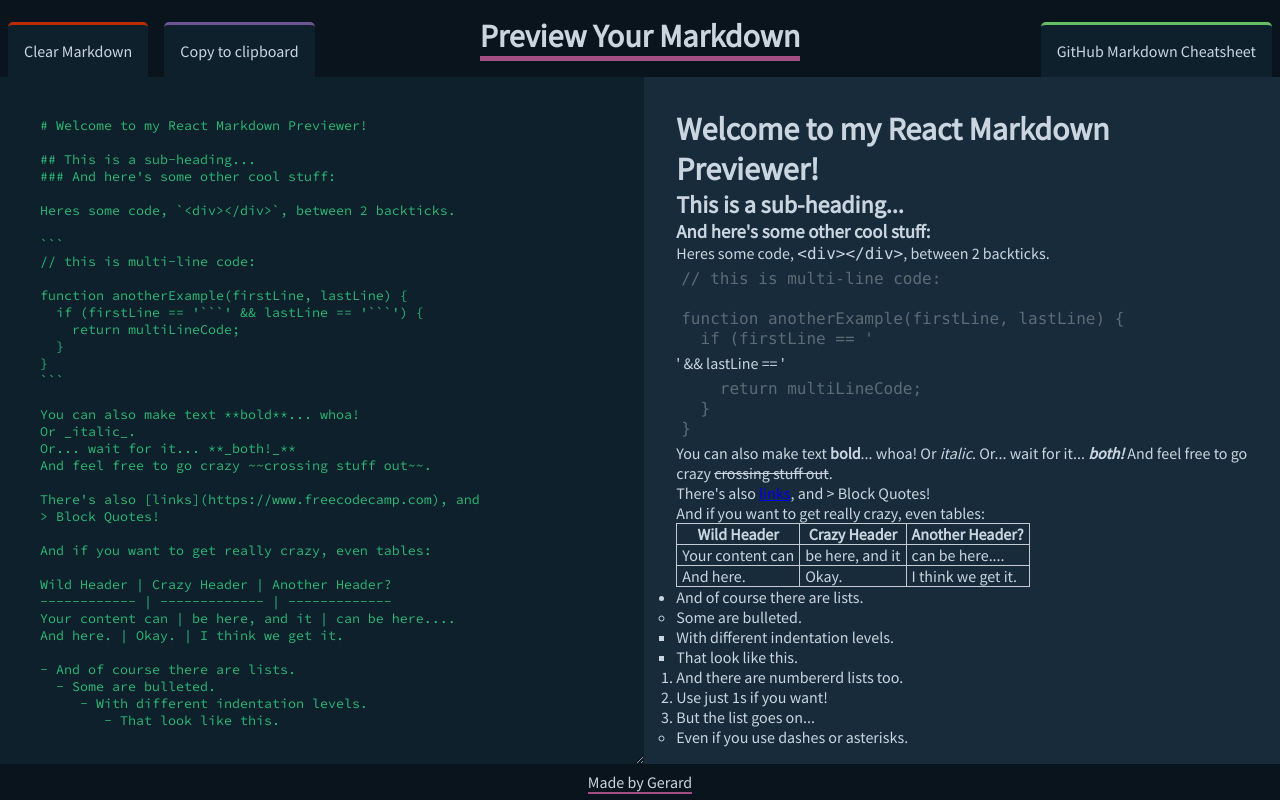
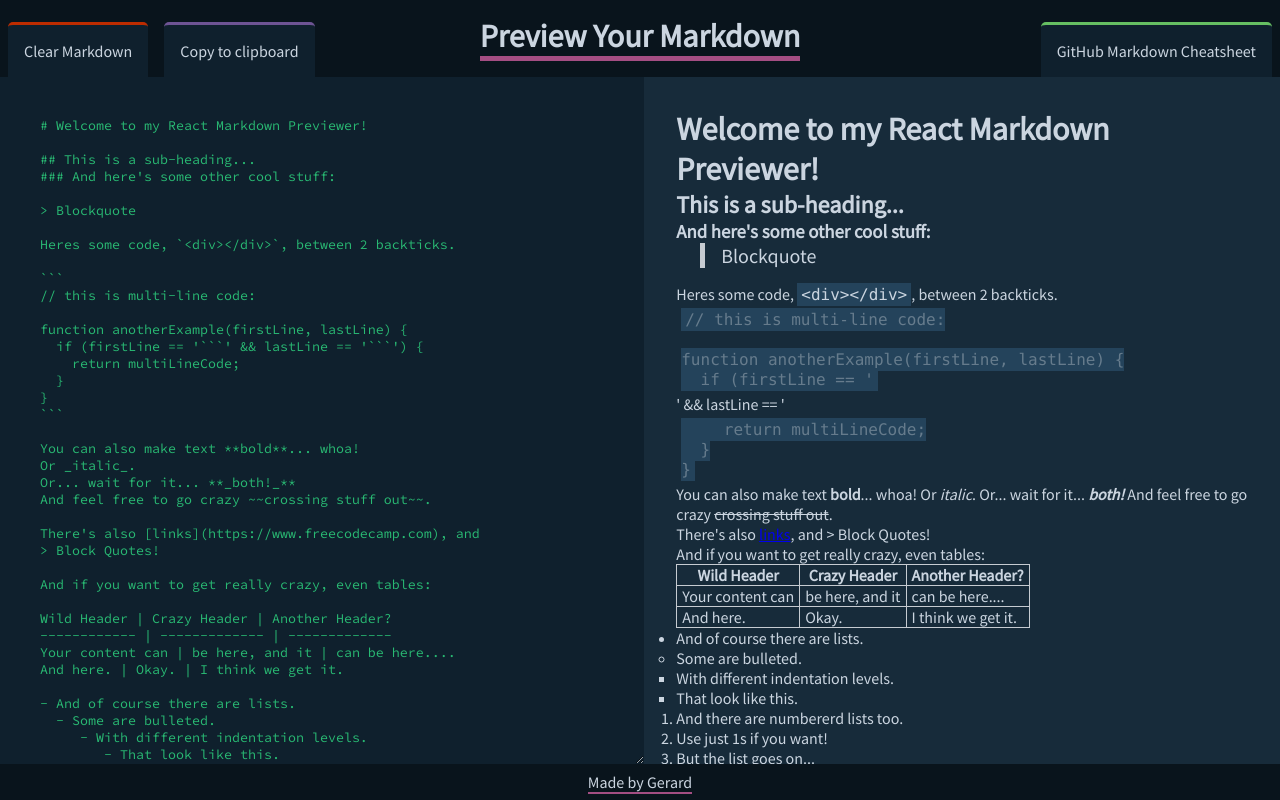
Before and after one commit to gerhynes/markdown-previewer, a React (Create React App) app: page / in a window 1280 px wide. Built offline with nearby package versions, Linux system fonts and the light colour scheme.

Commit message:
Edit Markdown styles

```diff
--- a/src/MarkdownPreviewer.css
+++ b/src/MarkdownPreviewer.css
@@ -39,6 +39,11 @@
 }
 
 /* Markdown Styles */
+code {
+  background: hsl(206, 43%, 25%);
+  padding: 2px 4px;
+}
+
 pre {
   color: rgba(255, 255, 255, 0.3);
   padding: 5px 0 5px 5px;
@@ -55,3 +60,11 @@ th {
   padding-left: 5px;
   padding-right: 5px;
 }
+
+blockquote {
+  font-size: 1.25rem;
+  margin-left: 1.5rem;
+  margin-bottom: 1rem;
+  border-left: 5px solid #c6cbd1;
+  padding-left: 1rem;
+}
--- a/src/MarkdownPreviewer.js
+++ b/src/MarkdownPreviewer.js
@@ -1,5 +1,4 @@
 import React, { Component } from "react";
-// import { CopyToClipboard } from "react-copy-to-clipboard";
 import Markdown from "markdown-to-jsx";
 import Header from "./Header";
 import Footer from "./Footer";
@@ -11,6 +10,8 @@ export default class MarkdownPreviewer extends Component {
 
 ## This is a sub-heading...
 ### And here's some other cool stuff:
+
+> Blockquote
 
 Heres some code, \`<div></div>\`, between 2 backticks.
 
```
